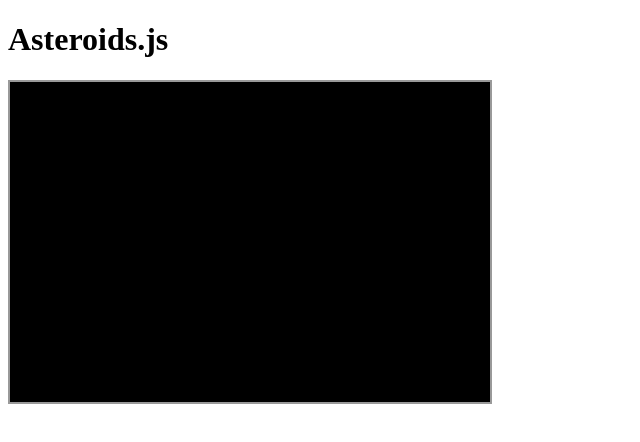
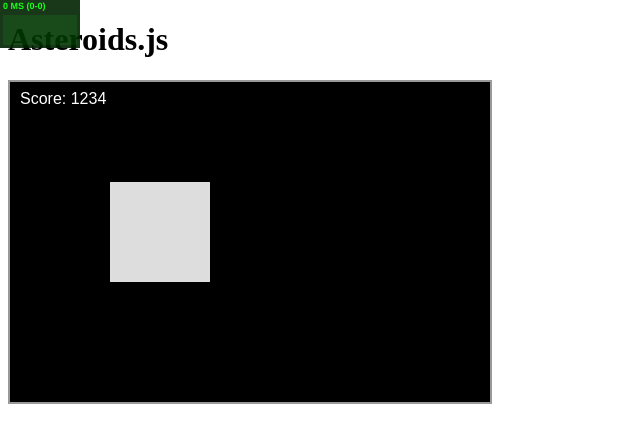
Before and after one commit to ninmonkey/Asteroids, a plain HTML site: page index.html in a window 1280 px wide. Shown: the whole page, without its empty margins (0-640 px from the left). Drawn offline with Linux system fonts and the light colour scheme.

Commit message:
game fn skeleton

```diff
--- a/index.html
+++ b/index.html
@@ -3,6 +3,7 @@
 <head>
     <meta charset="utf-8" />
     <title>Asteroids.js : nin</title>
+    <script src="js/stats.js"></script>
     <script src="js/game.js"></script>
     <link href="css/main.css" rel="stylesheet" type="text/css" />
 
--- a/js/game.js
+++ b/js/game.js
@@ -1 +1,51 @@
 console.log("done");
+
+let canvas = null;
+let ctx = null;
+let visualDebug = true;
+let stats = new Stats();
+
+function drawShip() {
+    ctx.beginPath();
+    ctx.rect(100, 100, 100, 100);
+    ctx.fillStyle = "#ddd";
+    ctx.fill();
+    ctx.closePath();
+}
+
+function drawScore() {
+    ctx.font = "16px arial";
+    ctx.fillStyle = "#fff";
+    ctx.textAlign = 'left';
+    ctx.textBaseline = 'top';
+    ctx.fillText("Score: " + 1234, 10, 10);
+}
+
+function init() {
+    canvas = document.getElementById("canvas");
+    ctx = canvas.getContext("2d");
+    if(visualDebug) {
+        document.body.appendChild(stats.dom);
+        stats.showPanel(1);
+    }
+}
+
+function loop() {
+    let time = performance.now() / 1000;
+    ctx.clearRect(0, 0, canvas.width, canvas.height);
+
+    stats.begin();
+
+    drawShip();
+    drawScore();
+
+    stats.end();
+
+    requestAnimationFrame(loop);
+}
+
+// entry point
+document.addEventListener('DOMContentLoaded', function() {
+    init();
+    loop();
+}, false);
--- /dev/null
+++ b/js/stats.js
@@ -0,0 +1,181 @@
+/* module from: https://github.com/mrdoob/stats.js/ */
+
+(function (global, factory) {
+    typeof exports === 'object' && typeof module !== 'undefined' ? module.exports = factory() :
+    typeof define === 'function' && define.amd ? define(factory) :
+    (global.Stats = factory());
+}(this, (function () { 'use strict';
+
+/**
+ * @author mrdoob / http://mrdoob.com/
+ */
+
+var Stats = function () {
+
+    var mode = 0;
+
+    var container = document.createElement( 'div' );
+    container.style.cssText = 'position:fixed;top:0;left:0;cursor:pointer;opacity:0.9;z-index:10000';
+    container.addEventListener( 'click', function ( event ) {
+
+        event.preventDefault();
+        showPanel( ++ mode % container.children.length );
+
+    }, false );
+
+    //
+
+    function addPanel( panel ) {
+
+        container.appendChild( panel.dom );
+        return panel;
+
+    }
+
+    function showPanel( id ) {
+
+        for ( var i = 0; i < container.children.length; i ++ ) {
+
+            container.children[ i ].style.display = i === id ? 'block' : 'none';
+
+        }
+
+        mode = id;
+
+    }
+
+    //
+
+    var beginTime = ( performance || Date ).now(), prevTime = beginTime, frames = 0;
+
+    var fpsPanel = addPanel( new Stats.Panel( 'FPS', '#0ff', '#002' ) );
+    var msPanel = addPanel( new Stats.Panel( 'MS', '#0f0', '#020' ) );
+
+    if ( self.performance && self.performance.memory ) {
+
+        var memPanel = addPanel( new Stats.Panel( 'MB', '#f08', '#201' ) );
+
+    }
+
+    showPanel( 0 );
+
+    return {
+
+        REVISION: 16,
+
+        dom: container,
+
+        addPanel: addPanel,
+        showPanel: showPanel,
+
+        begin: function () {
+
+            beginTime = ( performance || Date ).now();
+
+        },
+
+        end: function () {
+
+            frames ++;
+
+            var time = ( performance || Date ).now();
+
+            msPanel.update( time - beginTime, 200 );
+
+            if ( time > prevTime + 1000 ) {
+
+                fpsPanel.update( ( frames * 1000 ) / ( time - prevTime ), 100 );
+
+                prevTime = time;
+                frames = 0;
+
+                if ( memPanel ) {
+
+                    var memory = performance.memory;
+                    memPanel.update( memory.usedJSHeapSize / 1048576, memory.jsHeapSizeLimit / 1048576 );
+
+                }
+
+            }
+
+            return time;
+
+        },
+
+        update: function () {
+
+            beginTime = this.end();
+
+        },
+
+        // Backwards Compatibility
+
+        domElement: container,
+        setMode: showPanel
+
+    };
+
+};
+
+Stats.Panel = function ( name, fg, bg ) {
+
+    var min = Infinity, max = 0, round = Math.round;
+    var PR = round( window.devicePixelRatio || 1 );
+
+    var WIDTH = 80 * PR, HEIGHT = 48 * PR,
+            TEXT_X = 3 * PR, TEXT_Y = 2 * PR,
+            GRAPH_X = 3 * PR, GRAPH_Y = 15 * PR,
+            GRAPH_WIDTH = 74 * PR, GRAPH_HEIGHT = 30 * PR;
+
+    var canvas = document.createElement( 'canvas' );
+    canvas.width = WIDTH;
+    canvas.height = HEIGHT;
+    canvas.style.cssText = 'width:80px;height:48px';
+
+    var context = canvas.getContext( '2d' );
+    context.font = 'bold ' + ( 9 * PR ) + 'px Helvetica,Arial,sans-serif';
+    context.textBaseline = 'top';
+
+    context.fillStyle = bg;
+    context.fillRect( 0, 0, WIDTH, HEIGHT );
+
+    context.fillStyle = fg;
+    context.fillText( name, TEXT_X, TEXT_Y );
+    context.fillRect( GRAPH_X, GRAPH_Y, GRAPH_WIDTH, GRAPH_HEIGHT );
+
+    context.fillStyle = bg;
+    context.globalAlpha = 0.9;
+    context.fillRect( GRAPH_X, GRAPH_Y, GRAPH_WIDTH, GRAPH_HEIGHT );
+
+    return {
+
+        dom: canvas,
+
+        update: function ( value, maxValue ) {
+
+            min = Math.min( min, value );
+            max = Math.max( max, value );
+
+            context.fillStyle = bg;
+            context.globalAlpha = 1;
+            context.fillRect( 0, 0, WIDTH, GRAPH_Y );
+            context.fillStyle = fg;
+            context.fillText( round( value ) + ' ' + name + ' (' + round( min ) + '-' + round( max ) + ')', TEXT_X, TEXT_Y );
+
+            context.drawImage( canvas, GRAPH_X + PR, GRAPH_Y, GRAPH_WIDTH - PR, GRAPH_HEIGHT, GRAPH_X, GRAPH_Y, GRAPH_WIDTH - PR, GRAPH_HEIGHT );
+
+            context.fillRect( GRAPH_X + GRAPH_WIDTH - PR, GRAPH_Y, PR, GRAPH_HEIGHT );
+
+            context.fillStyle = bg;
+            context.globalAlpha = 0.9;
+            context.fillRect( GRAPH_X + GRAPH_WIDTH - PR, GRAPH_Y, PR, round( ( 1 - ( value / maxValue ) ) * GRAPH_HEIGHT ) );
+
+        }
+
+    };
+
+};
+
+return Stats;
+
+})));
```
Also changed, not shown: 1 other file.
